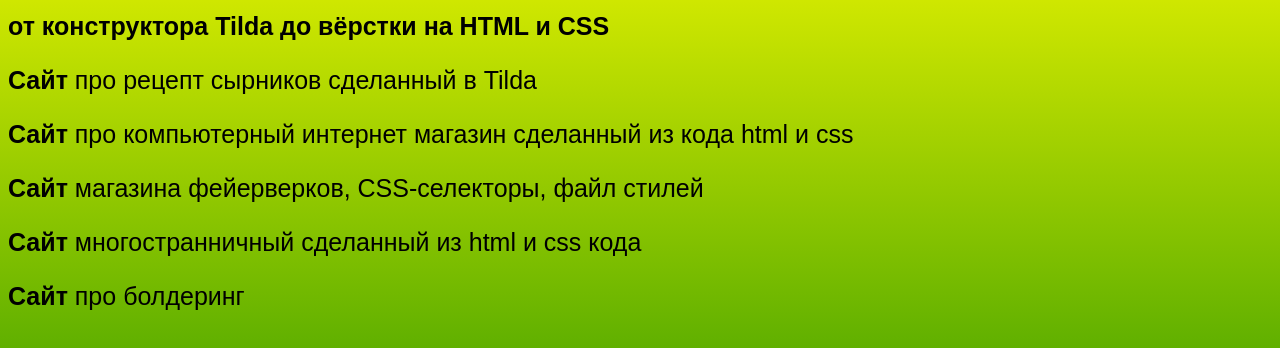
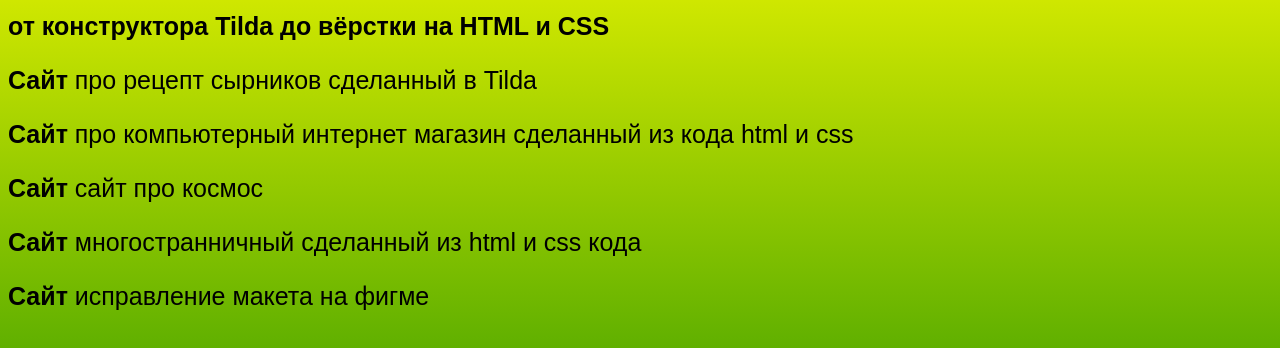
Before and after one commit to uuchenik218/mysite, a plain HTML site: page index.html in a window 1280 px wide. Shown: the part 150-498 px from the top of the page. Drawn offline with Linux system fonts and the light colour scheme; grey boxes are pictures that could not be loaded.

Commit message:
Update index.html

```diff
--- a/index.html
+++ b/index.html
@@ -12,9 +12,9 @@
       <p class="text-big"><b>от конструктора Tilda до вёрстки на HTML и CSS</b></p>
       <p><a class="link-text" href="http://yba.snulya.tilda.ws/page30838480.html"><b>Сайт</b></a> про рецепт сырников сделанный в Tilda</p>
         <p><a class="link-text" href="https://uuchenik218.github.io/computer/"><b>Сайт</b></a> про компьютерный интернет магазин сделанный из кода html и css</p>
-        <p><a class="link-text" href="ttps://uuchenik218.github.io/style.css/"><b>Сайт</b></a> магазина фейерверков, CSS-селекторы, файл стилей</p>
+        <p><a class="link-text" href="http://yba.snulya.tilda.ws/page30684255.html"><b>Сайт</b></a> сайт про космос</p>
       <p><a class="link-text" href="https://uuchenik218.github.io/Babochki/"><b>Сайт</b></a> многостранничный сделанный из html и сss кода</p>
-        <p><a class="link-text" href="https://uuchenik218.github.io/boldering2/"><b>Сайт</b></a> про болдеринг</p>
+        <p><a class="link-text" href="https://www.figma.com/file/8JrzE1rBqR9NYom6KLvTg2/%D0%9C5%D0%A31---%D0%B8%D1%81%D0%BF%D1%80%D0%B0%D0%B2%D1%8C-%D0%BC%D0%B0%D0%BA%D0%B5%D1%82-(5)?type=design&node-id=0%3A1&t=5uA8iXdOjKH6SlTM-1"><b>Сайт</b></a> исправление макета на фигме</p>
     </main>
     <footer>
       <a class="social" href=""><img src="https://img.freepik.com/free-icon/facebook_318-219815.jpg" width="100px" height="100px"/></a>
```
